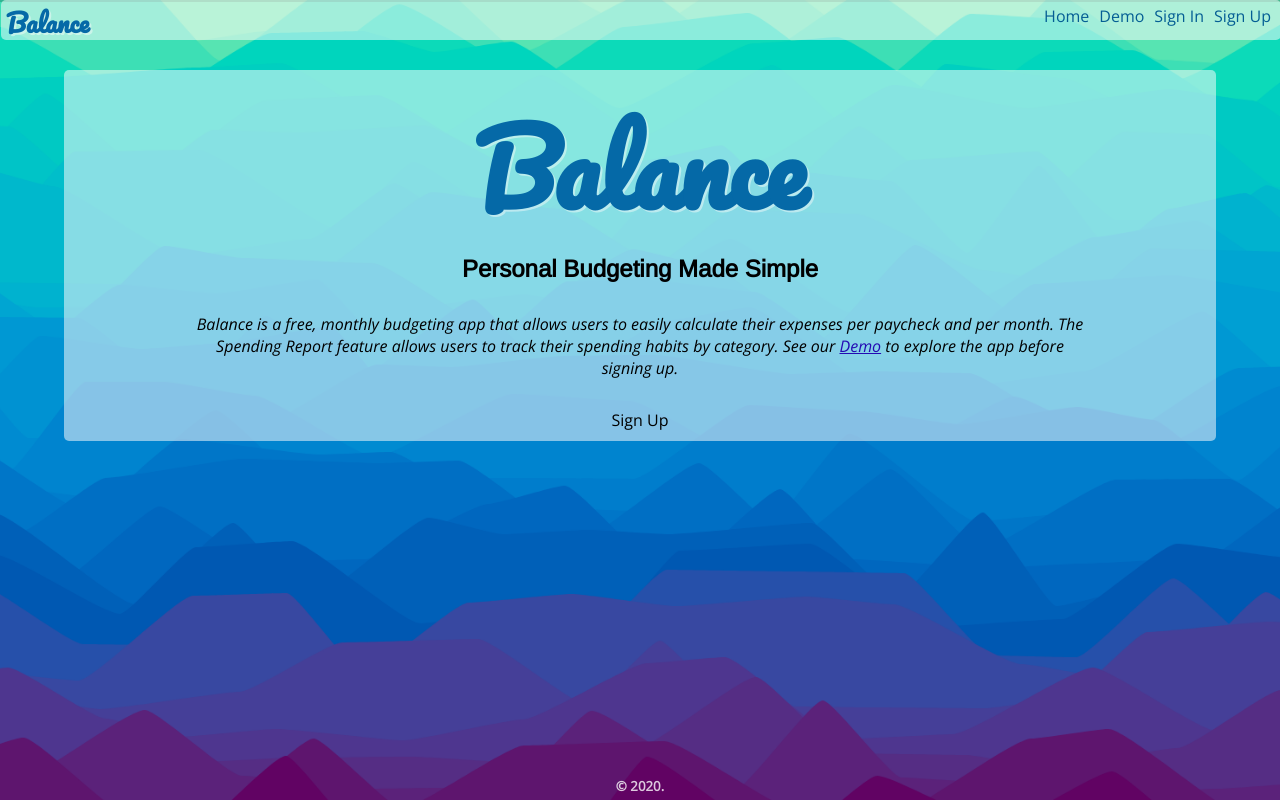
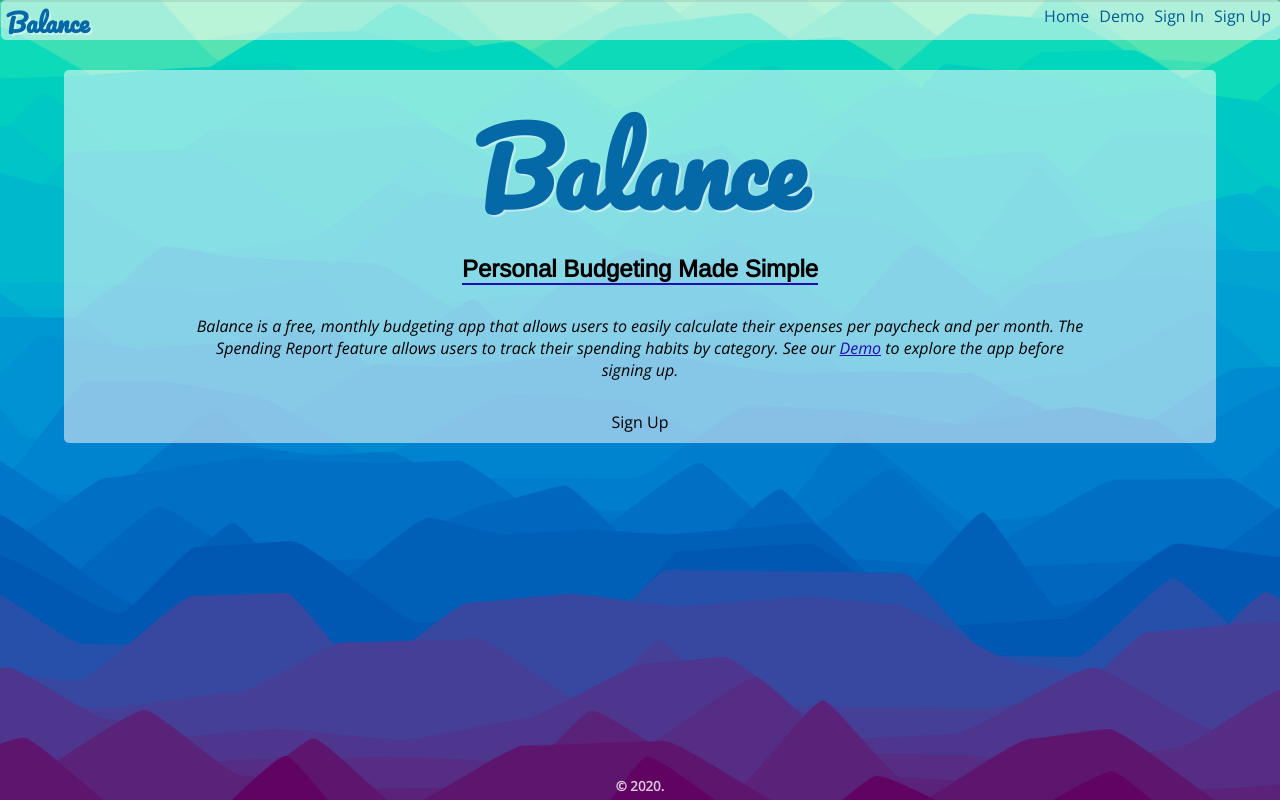
Before and after one commit to Cosmic-Noir/balance-app, a React (Create React App) app: page / in a window 1280 px wide. Built offline with nearby package versions, Linux system fonts and the light colour scheme.

Commit message:
Add border-bottom to landing header

```diff
--- a/src/components/landing/landing.css
+++ b/src/components/landing/landing.css
@@ -20,6 +20,10 @@
   width: 90%;
 }
 
+#landingHeader {
+  border-bottom: 2px solid rgb(36, 11, 179);
+}
+
 #logo {
   color: #0569a7;
   font-family: Pacifico;
--- a/src/components/landing/landing.js
+++ b/src/components/landing/landing.js
@@ -18,7 +18,7 @@ class Landing extends Component {
         id="landing"
       >
         <h1 id="logo">Balance</h1>
-        <h2>
+        <h2 id="landingHeader">
           Personal Budgeting Made <span>Simple</span>
         </h2>
 
```
